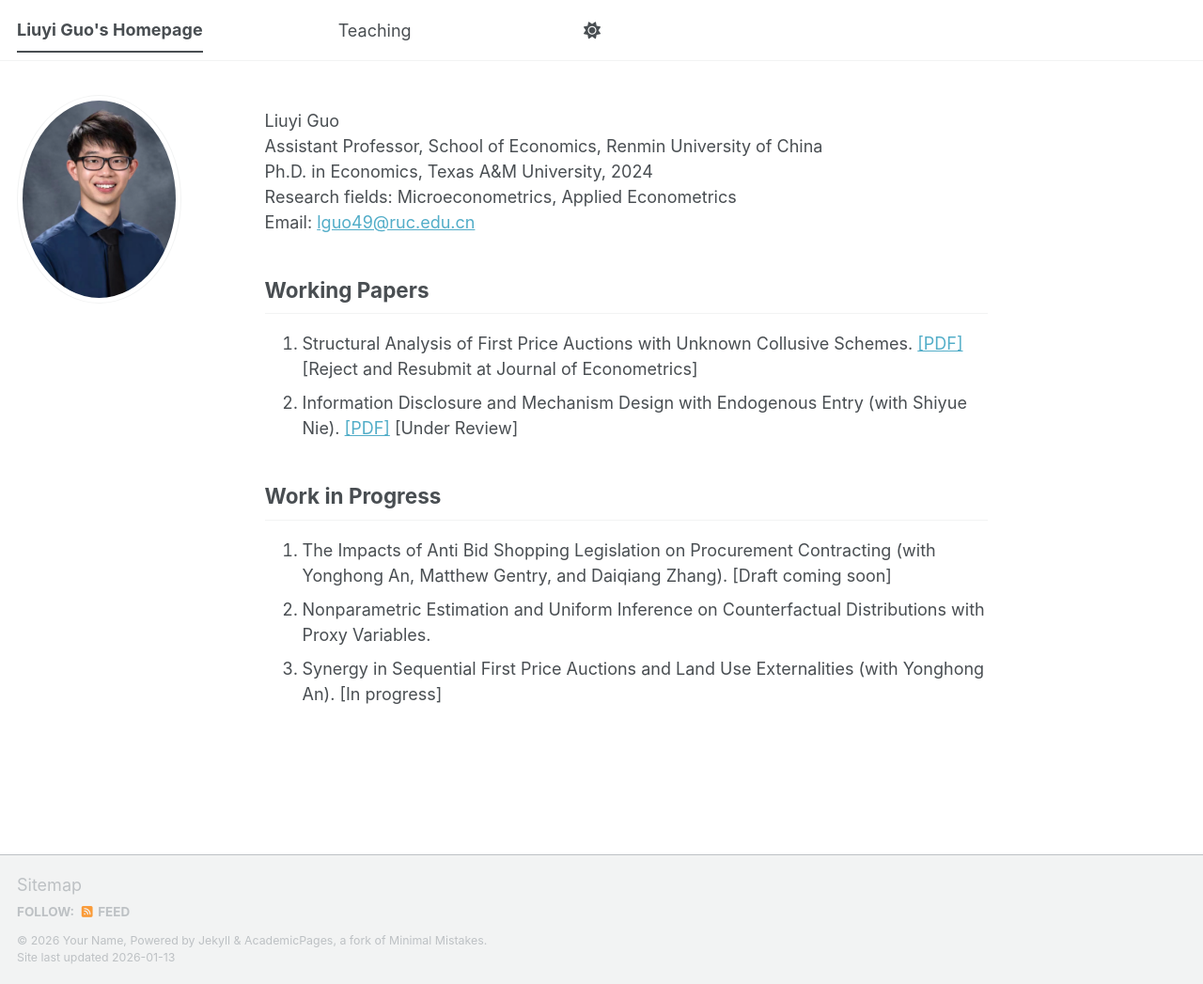
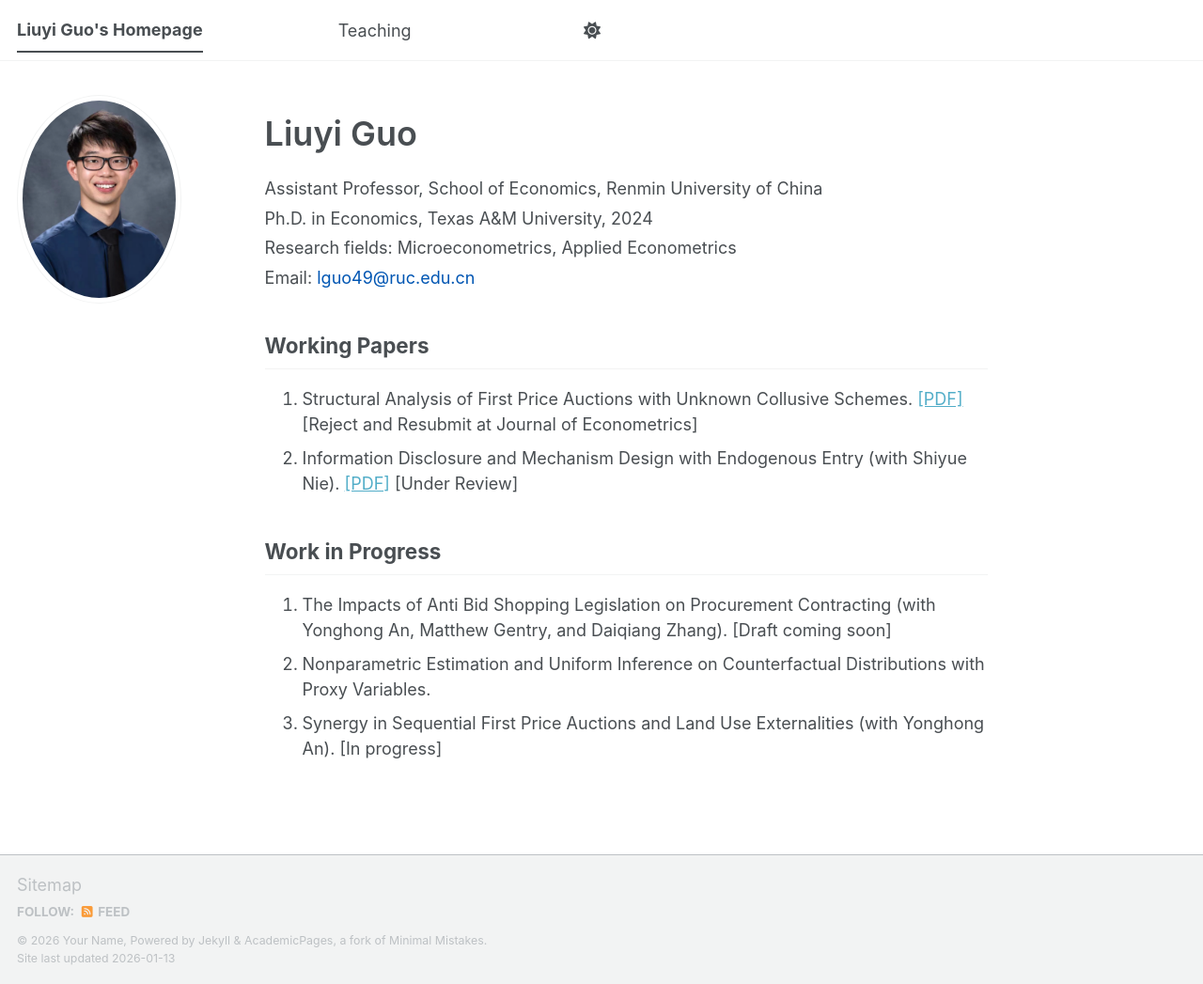
Before and after one commit to guoliuyi/lguo, a Jekyll site: the page built from _pages/about.md, in a window 1280 px wide and 1047 px high. Shown: the whole window at 94% size. Built offline with Jekyll 4.4.1, drawn with Linux system fonts in a browser that asks for light colours; a script bundle is joined from its source files by our own code; library files that are not in the unit come from our copies.

Commit message:
Update about.md

```diff
--- a/_pages/about.md
+++ b/_pages/about.md
@@ -6,14 +6,27 @@ redirect_from:
   - /about.html
 ---
 
-<div class="profile-header">
-  <div class="name">Liuyi Guo</div>
+<div style="margin-bottom:1.5em;">
+  <div style="font-size:2rem; font-weight:600; margin-bottom:0.5em;">
+    Liuyi Guo
+  </div>
 
-  <div class="meta">Assistant Professor, School of Economics, Renmin University of China</div>
-  <div class="meta">Ph.D. in Economics, Texas A&amp;M University, 2024</div>
-  <div class="meta">Research fields: Microeconometrics, Applied Econometrics</div>
-  <div class="meta">
-    Email: <a href="mailto:lguo49@ruc.edu.cn">lguo49@ruc.edu.cn</a>
+  <div style="line-height:1.5;">
+    <div style="margin-bottom:0.25em;">
+      Assistant Professor, School of Economics, Renmin University of China
+    </div>
+    <div style="margin-bottom:0.25em;">
+      Ph.D. in Economics, Texas A&amp;M University, 2024
+    </div>
+    <div style="margin-bottom:0.25em;">
+      Research fields: Microeconometrics, Applied Econometrics
+    </div>
+    <div>
+      Email:
+      <a href="mailto:lguo49@ruc.edu.cn" style="color:#0056b3; text-decoration:none;">
+        lguo49@ruc.edu.cn
+      </a>
+    </div>
   </div>
 </div>
 
```
